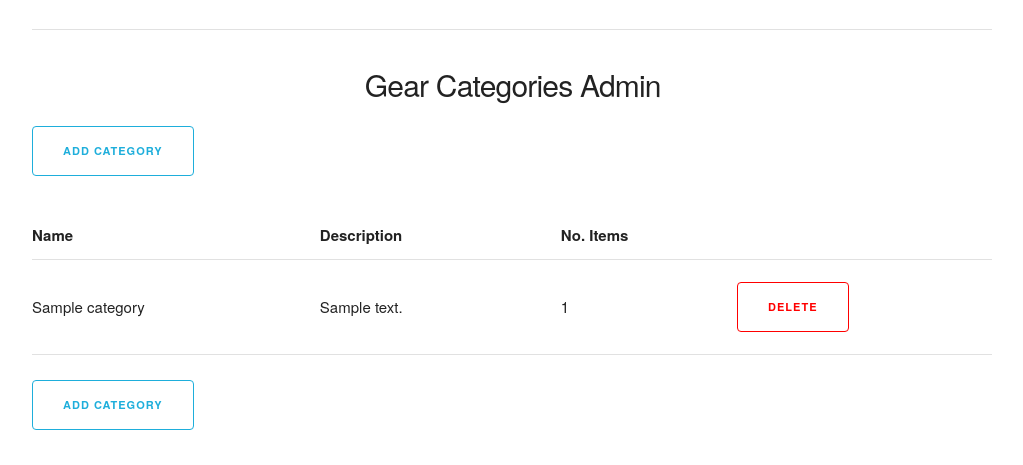
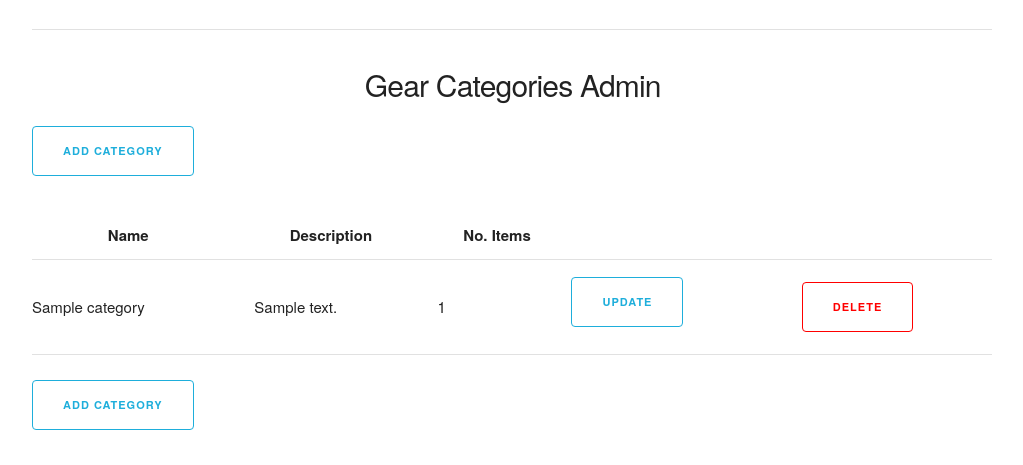
Before and after one commit to bjmaynard01/ganteva-gear-rental, a Flask app: page /admin/gear/categories in a window 1280 px wide. Shown: the part 473-938 px from the top of the page, without its empty margins (128-1151 px from the left). Run offline with Flask 3, Linux system fonts and the light colour scheme; a user stored in the database is signed in; tables that the repository leaves empty hold one stand-in row (values such as "Sample post"); some libraries are stand-ins or nearby versions.

Commit message:
got category updates working, but am skipping validation completely.

```diff
--- a/app/admin/routes.py
+++ b/app/admin/routes.py
@@ -5,7 +5,7 @@ from app.users import utils
 from flask_login import current_user, login_required
 from app.users.models import User
 from app.gear.models import GearCategories, GearItem
-from app.gear.forms import GearItemForm, GearCategoryForm
+from app.gear.forms import GearItemForm, GearCategoryForm, UpdateGearCategoryForm
 from sqlalchemy.exc import SQLAlchemyError
 
 @admin_bp.route('/admin')
@@ -35,23 +35,6 @@ def gear_admin():
         flash('You must login to administer gear.')
         return redirect(url_for('users.login'))
 
-@admin_bp.route('/admin/gear/categories')
-@login_required
-def categories_admin():
-
-    if not current_user.is_anonymous:
-
-        if current_user.is_admin == True:
-            categories = GearCategories.query.all()
-            return render_template('admin/admin_categories.html', title='Gear Categories', categories=categories), 200
-
-        else:
-            return render_template('errors/401.html', title='Unauthorized'), 401
-
-    else:
-        flash('You must login to administer gear categories')
-        return redirect(url_for('users.login'))
-
 @admin_bp.route('/admin/gear/add', methods=['GET', 'POST'])
 @login_required
 def add_gear():
@@ -78,7 +61,24 @@ def add_gear():
         flash('You must login to add gear items.')
         return redirect(url_for('users.login'))
 
-@admin_bp.route('/admin/gear/categories/add', methods=['GET', 'POST'])
+@admin_bp.route('/admin/gear/categories')
+@login_required
+def categories_admin():
+
+    if not current_user.is_anonymous:
+
+        if current_user.is_admin == True:
+            categories = GearCategories.query.all()
+            return render_template('admin/admin_categories.html', title='Gear Categories', categories=categories), 200
+
+        else:
+            return render_template('errors/401.html', title='Unauthorized'), 401
+
+    else:
+        flash('You must login to administer gear categories')
+        return redirect(url_for('users.login'))
+
+@admin_bp.route('/admin/gear/category/add', methods=['GET', 'POST'])
 @login_required
 def add_gear_category():
 
@@ -118,22 +118,26 @@ def update_category(id):
     if not current_user.is_anonymous:
 
         if current_user.is_admin:
-            edit_category_form = GearCategoryForm()
             try:
                 category = GearCategories.query.get_or_404(id)
-                edit_category_form.name.data = category.name
-                edit_category_form.desc.data = category.description
-
-                if edit_category_form.validate_on_submit():
-                    category.name = edit_category_form.name.data
-                    category.description = edit_category_form.desc.data
-                    db.session.commit()
-
-                return render_template('admin/add_category.html', title='Update Category', form=edit_category_form,
-                                       legend='Update Category')
 
             except SQLAlchemyError as error:
                 return render_template('errors/500.html', title='Internal Error'), 500
+
+            form = UpdateGearCategoryForm()
+
+            if form.validate_on_submit():
+                category.name = form.name.data.capitalize()
+                category.description = form.desc.data.capitalize()
+                db.session.commit()
+                flash('Successfully updated category {}'.format(category.name))
+                return redirect(url_for('admin.categories_admin'))
+
+            form.name.data = category.name
+            form.desc.data = category.description
+
+            return render_template('admin/add_category.html', title='Update Category', form=form,
+                                       legend='Update Category'), 200
 
         else:
             return render_template('errors/401.html', title='Unauthorized'), 401
--- a/app/static/stylesheets/skeleton.css
+++ b/app/static/stylesheets/skeleton.css
@@ -232,6 +232,11 @@ input[type="button"].button-primary:focus {
   color: #1EAEDB;
   border-color: #1EAEDB;
 }
+.button.edit {
+  height: 50px;
+  color: #1EAEDB;
+  border-color: #1EAEDB;
+}
 
 /* Forms
 –––––––––––––––––––––––––––––––––––––––––––––––––– */
--- a/app/templates/admin/admin_categories.html
+++ b/app/templates/admin/admin_categories.html
@@ -15,15 +15,21 @@
     <div class="row twelve columns">
         <div class="row twelve columns">
             <table class="twelve columns">
-                <th>Name</th>
-                <th>Description</th>
-                <th>No. Items</th>
+                <th style="text-align:center;">Name</th>
+                <th style="text-align:center;">Description</th>
+                <th style="text-align:center;">No. Items</th>
                 {% for category in categories %}
                 <tr class="table-row">
                     <td>{{ category.name }}</td>
                     <td>{{ category.description }}</td>
                     <td>{{ category.items.all()|length }}</td>
-                    <td><a href="{{ url_for('admin.delete_category', id=category.id) }}">
+                    <td>
+                        <a href="{{ url_for('admin.update_category', id=category.id) }}">
+                            <input class="button edit" type="button" value="Update">
+                        </a>
+                    </td>
+                    <td>
+                        <a href="{{ url_for('admin.delete_category', id=category.id) }}">
                             <input  class="button delete" type="button" value="Delete" onclick="return confirm('Do you want to delete category {{ category.name }}')">
                         </a>
                     </td>
```
Also changed, not shown: app/gear/forms.py (+12 -2 lines), 1 other file.
